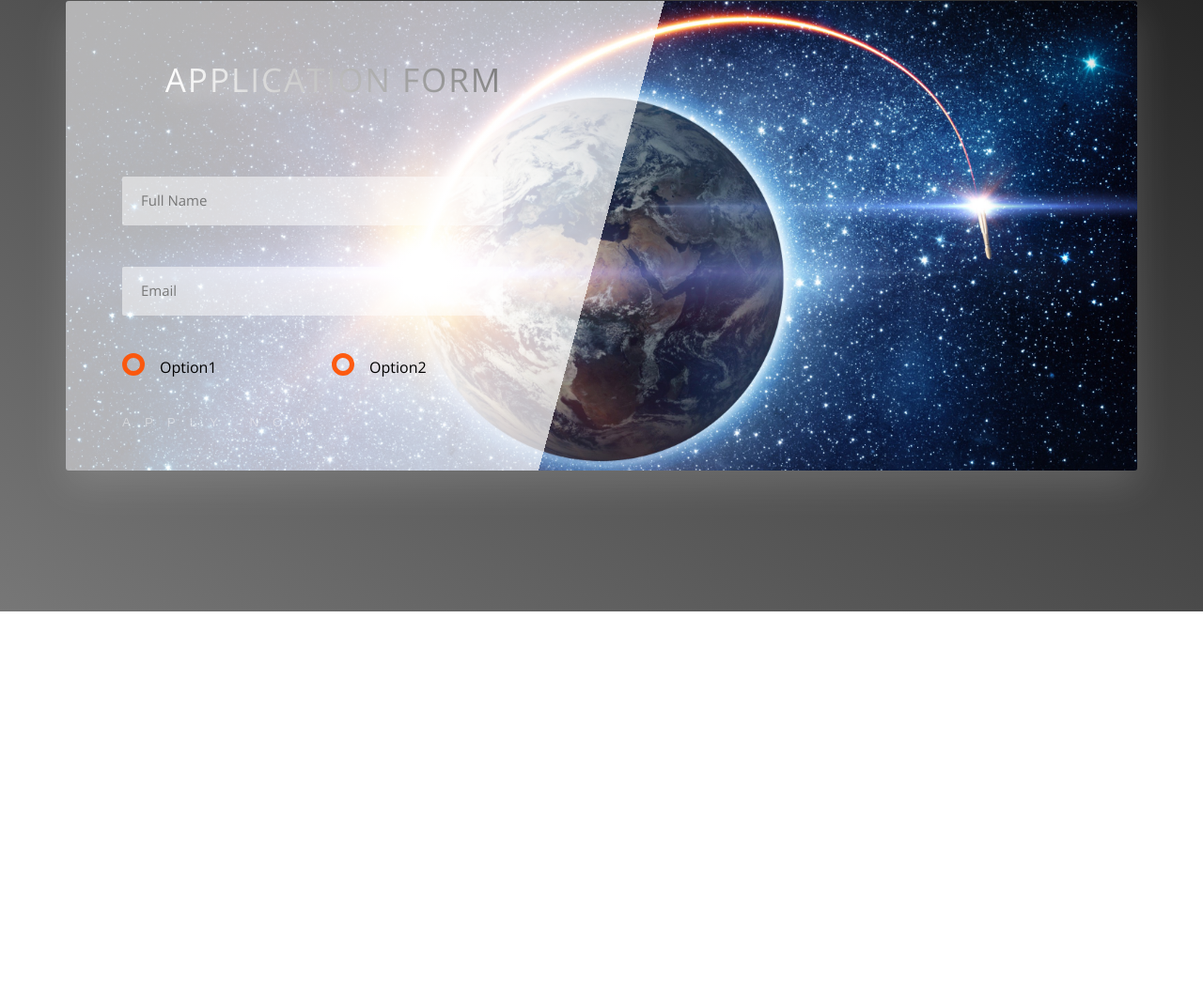
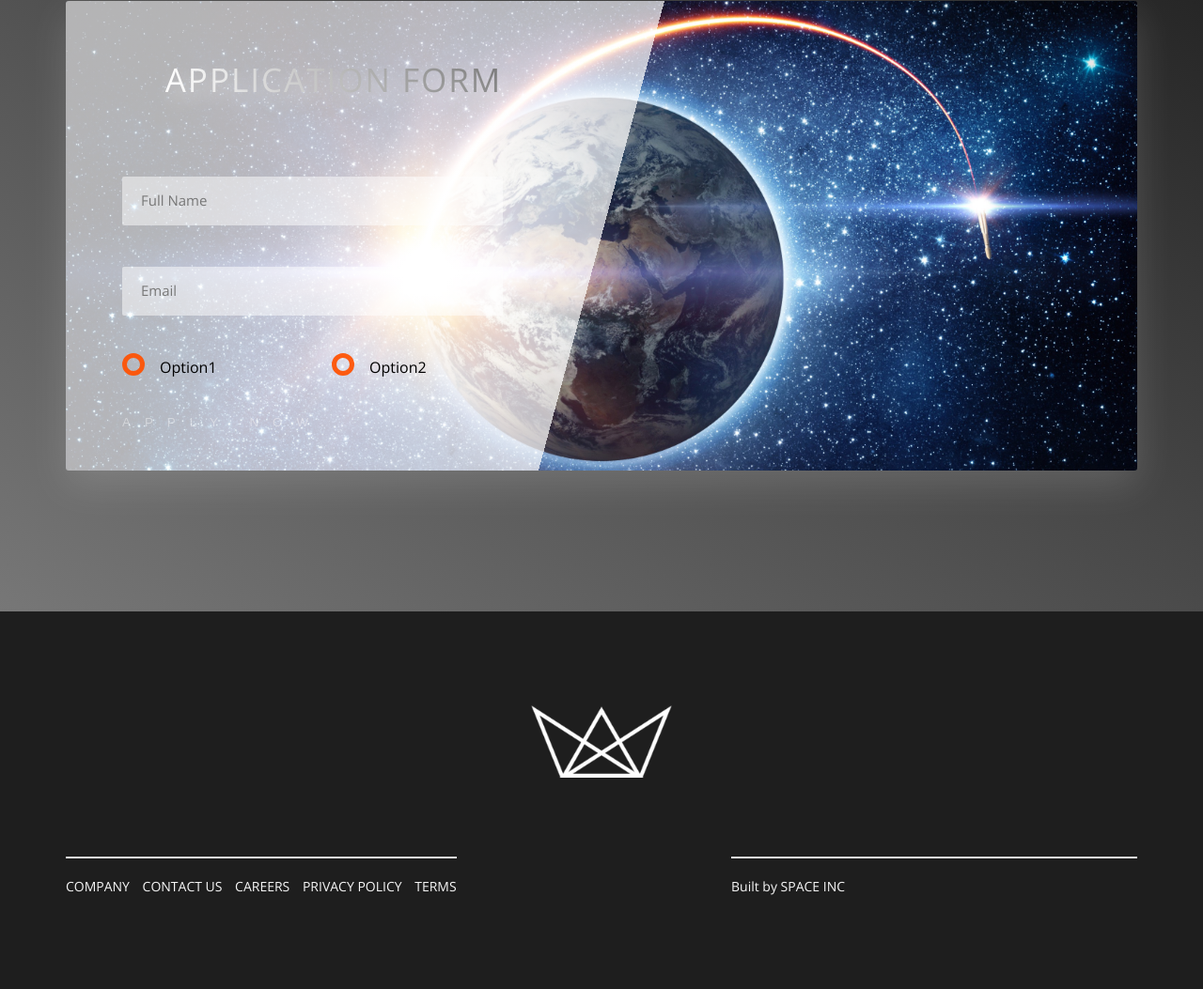
Before and after one commit to johnj974/SpaceTours, a website: page index.html in a window 1280 px wide. Shown: the part 4477-5530 px from the top of the page at 94% size. Before the commit the page ends 5128 px from the top, so only its background shows below. Drawn offline with nearby package versions, Linux system fonts and the light colour scheme.

Commit message:
added footer section

```diff
--- a/index.html
+++ b/index.html
@@ -363,5 +363,38 @@
         </div>
       </section>
     </main>
+    <footer class="footer">
+      <div class="footer__logo-box">
+        <img src="./img/logo-white.png" alt="" class="footer__logo" />
+      </div>
+      <div class="row">
+        <div class="col-1-of-2">
+          <div class="footer__navigation">
+            <ul class="footer__list">
+              <li class="footer__item">
+                <a href="#" class="footer__link">Company</a>
+              </li>
+              <li class="footer__item">
+                <a href="#" class="footer__link">Contact Us</a>
+              </li>
+              <li class="footer__item">
+                <a href="#" class="footer__link">Careers</a>
+              </li>
+              <li class="footer__item">
+                <a href="#" class="footer__link">Privacy Policy</a>
+              </li>
+              <li class="footer__item">
+                <a href="#" class="footer__link">Terms</a>
+              </li>
+            </ul>
+          </div>
+        </div>
+        <div class="col-1-of-2">
+          <p class="footer__copyright">
+            Built by <a href="#" class="footer__link">Space Inc</a>
+          </p>
+        </div>
+      </div>
+    </footer>
   </body>
 </html>
--- /dev/null
+++ b/sass/layout/_footer.scss
@@ -0,0 +1,59 @@
+.footer {
+  background-color: $color-black;
+  padding: 10rem 0;
+  font-size: 1.4rem;
+  color: $color-light-grey;
+
+  &__logo-box {
+    text-align: center;
+    margin-bottom: 8rem;
+  }
+
+  &__logo {
+    width: 15rem;
+    height: auto;
+    color: $color-light-grey;
+  }
+
+  &__navigation {
+    border-top: 2px solid $color-silver;
+    padding-top: 2rem;
+    display: inline-block;
+  }
+
+  &__list {
+    list-style: none;
+  }
+
+  &__item {
+    display: inline-block;
+
+    &:not(:last-child) {
+      margin-right: 1rem;
+    }
+  }
+
+  &__link {
+    &:link,
+    &:visited {
+      color: $color-light-grey;
+      text-decoration: none;
+      text-transform: uppercase;
+      display: inline-block;
+      transition: all 0.3s;
+    }
+
+    &:hover,
+    &active {
+      color: $color-orange;
+      //   transform: rotate(5deg) scale(1.3);
+    }
+  }
+
+  &__copyright {
+    border-top: 2px solid $color-silver;
+    padding-top: 2rem;
+    width: 80%;
+    float: right;
+  }
+}
--- a/sass/main.scss
+++ b/sass/main.scss
@@ -16,6 +16,7 @@
 @import "components/feature-box";
 @import "components/form";
 
+@import "layout/footer";
 @import "layout/grid";
 @import "layout/header";
 
```
Also changed, not shown: css/style.css, img/logo-white.png (added).
